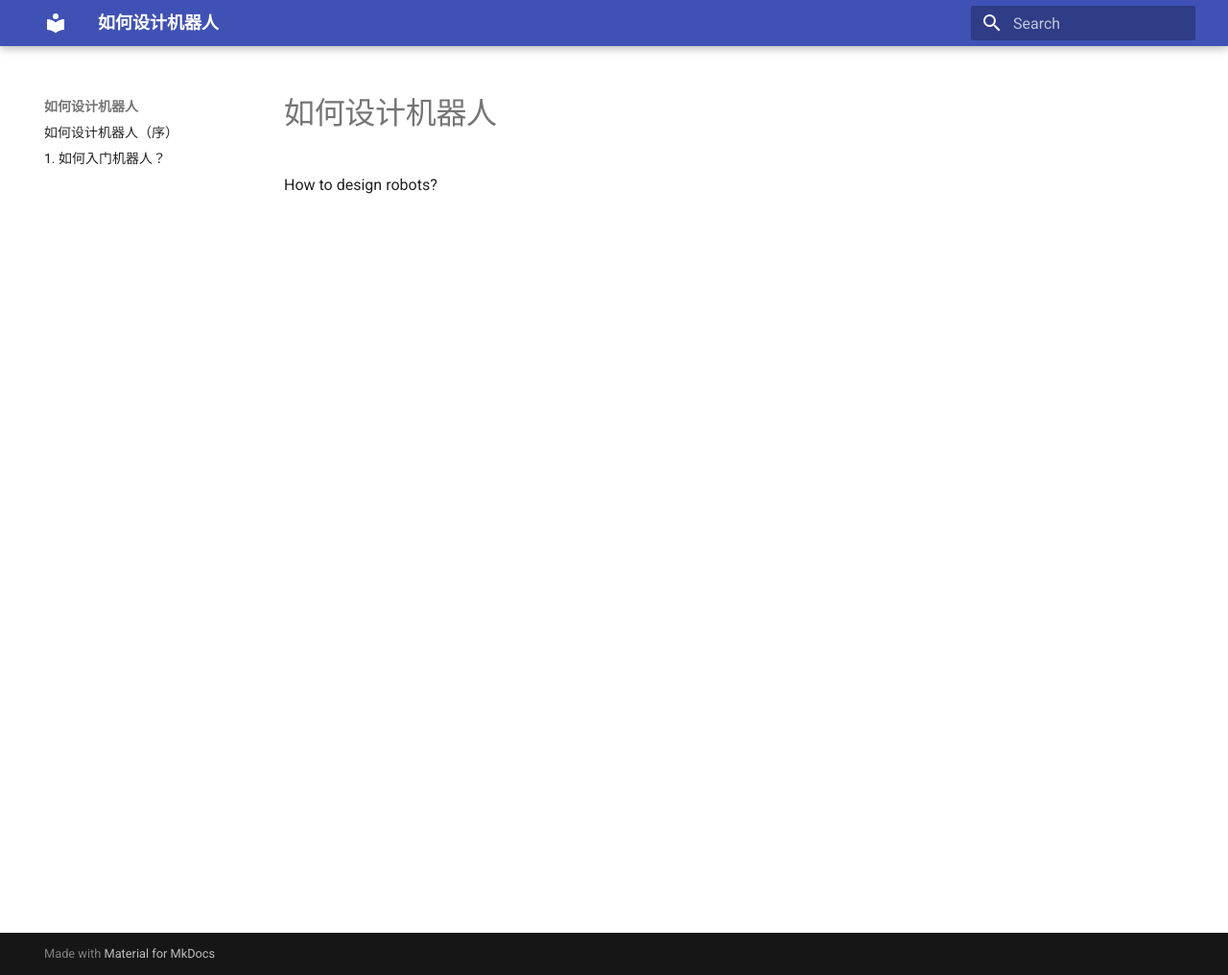
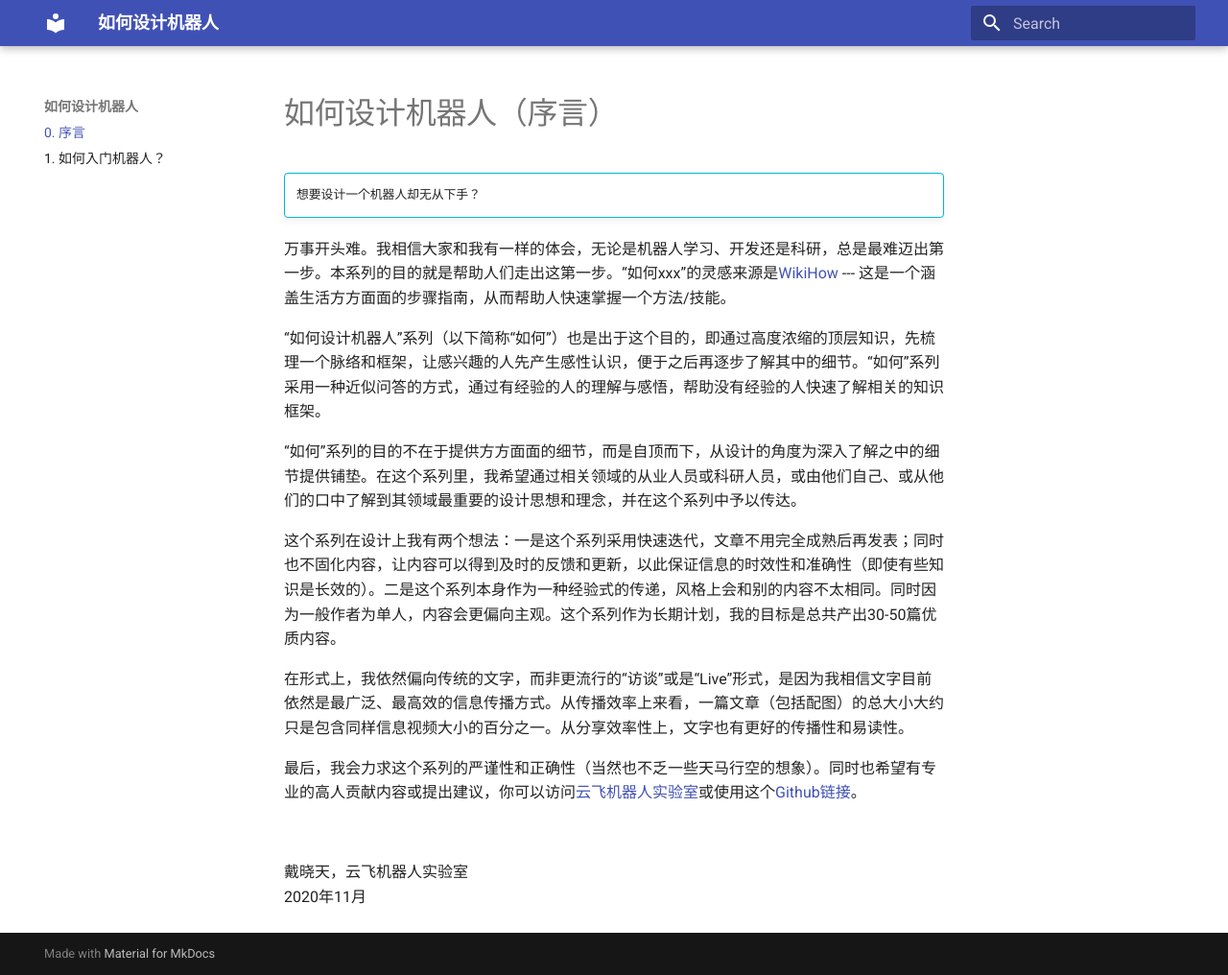
Before and after one commit to yfrobotics/how-to-design-robots, an MkDocs documentation site: the page built from docs/index.md, in a window 1280 px wide and 1016 px high. Shown: the whole window at 96% size. Built offline with MkDocs 1.6.1 and Material for MkDocs 9.7.7, drawn with Linux system fonts in a browser that asks for light colours.

Commit message:
improve how-to-start

```diff
--- a/docs/index.md
+++ b/docs/index.md
@@ -1,2 +1,21 @@
-# 如何设计机器人
-How to design robots?
+# 如何设计机器人（序言）
+
+!!! info ""
+	想要设计一个机器人却无从下手？
+
+万事开头难。我相信大家和我有一样的体会，无论是机器人学习、开发还是科研，总是最难迈出第一步。本系列的目的就是帮助人们走出这第一步。“如何xxx”的灵感来源是[WikiHow](https://www.wikihow.com/Main-Page) --- 这是一个涵盖生活方方面面的步骤指南，从而帮助人快速掌握一个方法/技能。
+
+“如何设计机器人”系列（以下简称“如何”）也是出于这个目的，即通过高度浓缩的顶层知识，先梳理一个脉络和框架，让感兴趣的人先产生感性认识，便于之后再逐步了解其中的细节。“如何”系列采用一种近似问答的方式，通过有经验的人的理解与感悟，帮助没有经验的人快速了解相关的知识框架。
+
+“如何”系列的目的不在于提供方方面面的细节，而是自顶而下，从设计的角度为深入了解之中的细节提供铺垫。在这个系列里，我希望通过相关领域的从业人员或科研人员，或由他们自己、或从他们的口中了解到其领域最重要的设计思想和理念，并在这个系列中予以传达。
+
+这个系列在设计上我有两个想法：一是这个系列采用快速迭代，文章不用完全成熟后再发表；同时也不固化内容，让内容可以得到及时的反馈和更新，以此保证信息的时效性和准确性（即使有些知识是长效的）。二是这个系列本身作为一种经验式的传递，风格上会和别的内容不太相同。同时因为一般作者为单人，内容会更偏向主观。这个系列作为长期计划，我的目标是总共产出30-50篇优质内容。
+
+在形式上，我依然偏向传统的文字，而非更流行的“访谈”或是“Live”形式，是因为我相信文字目前依然是最广泛、最高效的信息传播方式。从传播效率上来看，一篇文章（包括配图）的总大小大约只是包含同样信息视频大小的百分之一。从分享效率性上，文字也有更好的传播性和易读性。
+
+最后，我会力求这个系列的严谨性和正确性（当然也不乏一些天马行空的想象）。同时也希望有专业的高人贡献内容或提出建议，你可以访问[云飞机器人实验室](https://www.yfworld.com)或使用这个[Github链接](https://github.com/yfrobotics/how-to-design-robots)。
+
+<br>
+
+戴晓天，云飞机器人实验室
+2020年11月
--- a/mkdocs.yml
+++ b/mkdocs.yml
@@ -9,7 +9,11 @@ docs_dir: docs
 site_dir: site
 
 nav:
-    - 0_intro.md
-    - 1_how-to-start.md
+    - "0. 序言": index.md
+    - "1. 如何入门机器人？": how-to-start.md
 
 theme: 'material'
+
+# Extensions
+markdown_extensions:
+  - admonition
```
Also changed, not shown: README.md (+5 -4 lines), docs/0_intro.md (deleted, +0 -18 lines), docs/how-to-start.md (renamed from docs/1_how-to-start.md, +5 -3 lines).
